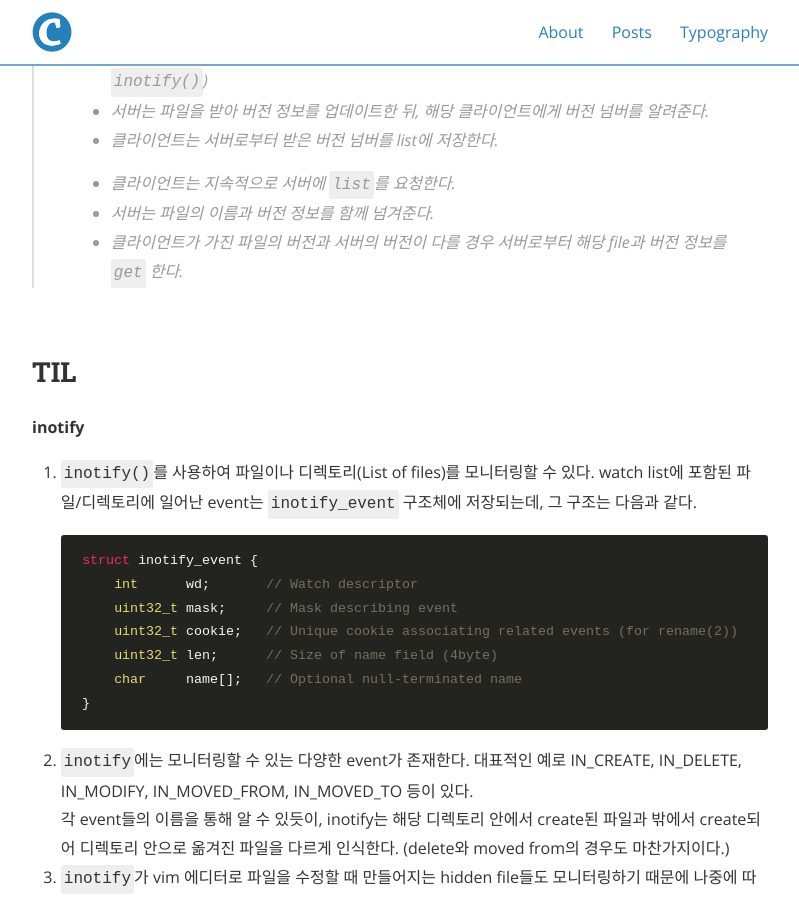
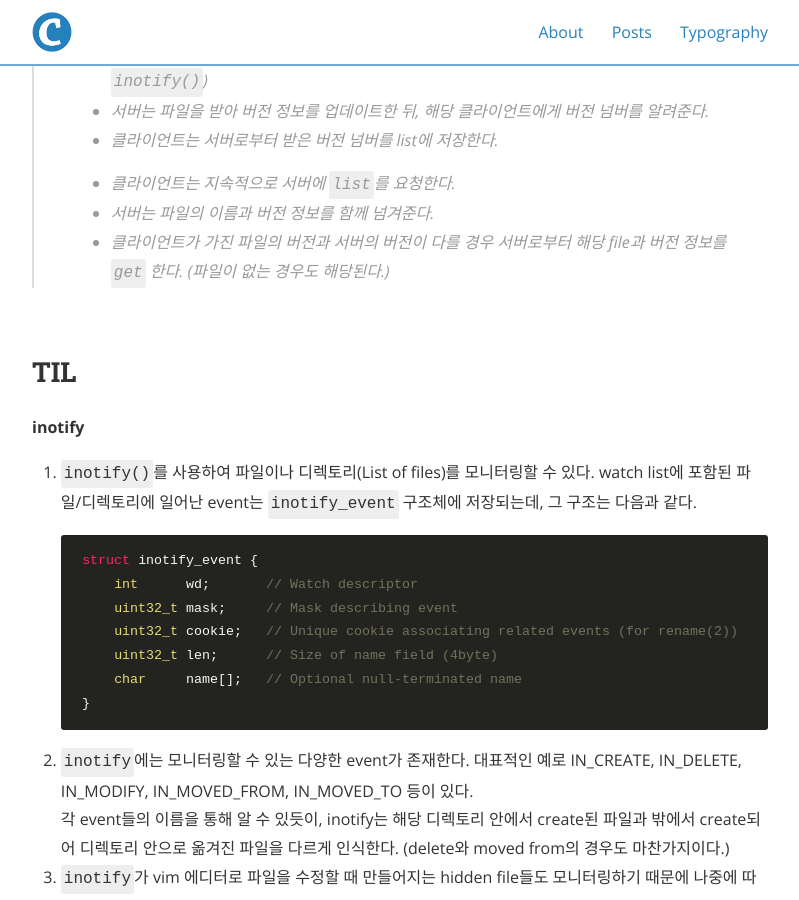
Before and after one commit to KimSeoYe/KimSeoYe.github.io, a Jekyll site: the page built from _posts/2021-07-06-[TIL]-System-Programming-Study-Day-7.md, in a window 1280 px wide and 900 px high, scrolled down 786 px. Shown: the whole window, without its empty margins (240-1039 px from the left). Built offline with Jekyll 4.4.1, drawn with Linux system fonts in a browser that asks for light colours; nearby versions of some CDN libraries.

Commit message:
Update 0708 TIL

```diff
--- a/_posts/2021-07-06-[TIL]-System-Programming-Study-Day-7.md
+++ b/_posts/2021-07-06-[TIL]-System-Programming-Study-Day-7.md
@@ -19,7 +19,7 @@ cover:  "/assets/headers/mountain.jpg"
 >
 > - 클라이언트는 지속적으로 서버에 `list`를 요청한다.
 > - 서버는 파일의 이름과 버전 정보를 함께 넘겨준다.
-> - 클라이언트가 가진 파일의 버전과 서버의 버전이 다를 경우 서버로부터 해당 file과 버전 정보를 `get` 한다.
+> - 클라이언트가 가진 파일의 버전과 서버의 버전이 다를 경우 서버로부터 해당 file과 버전 정보를 `get` 한다. (파일이 없는 경우도 해당된다.)
 
 <br>
 
```
